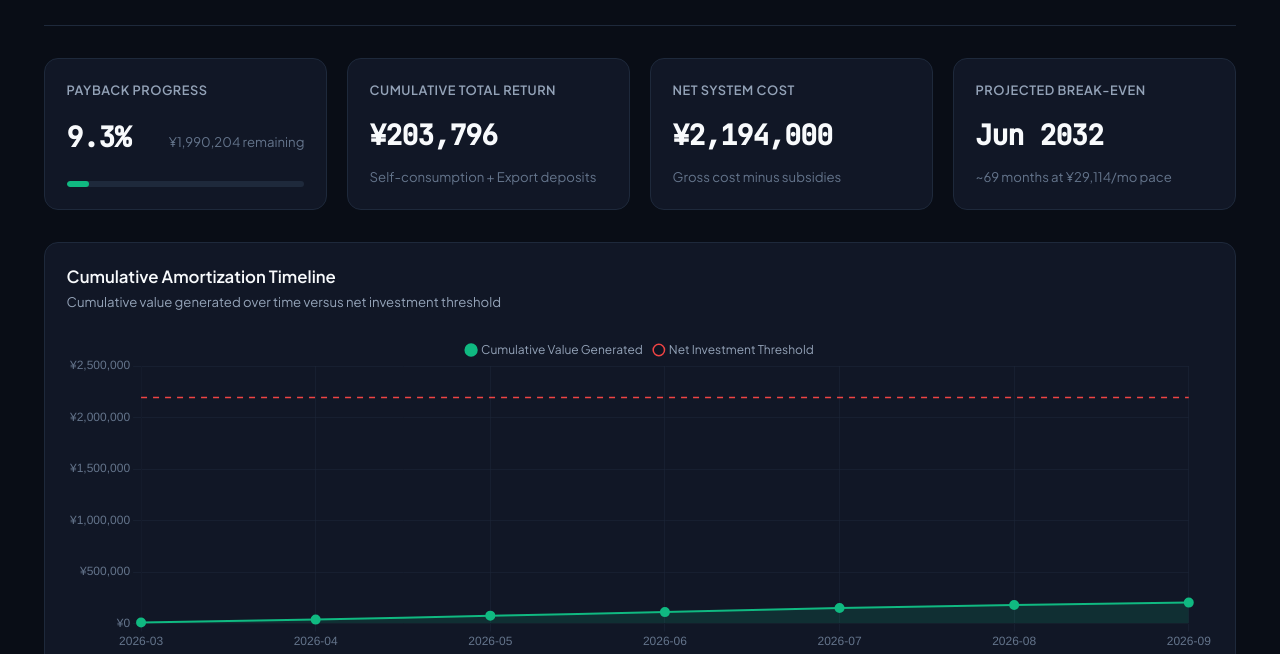
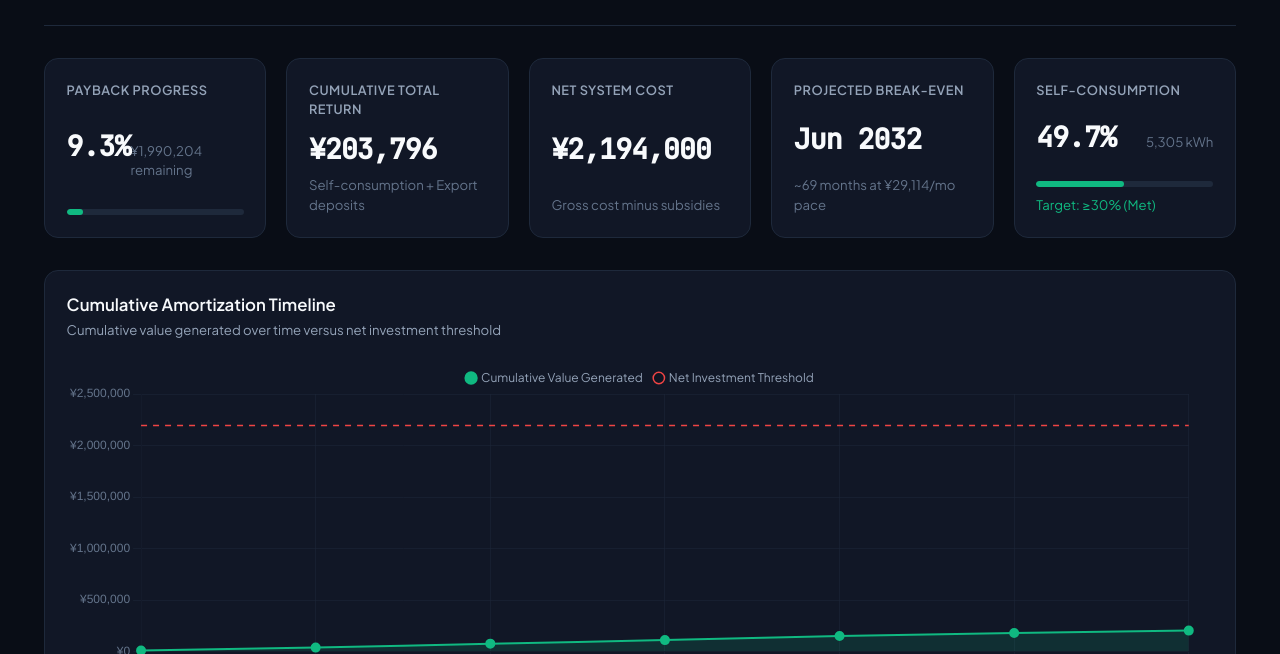
Before and after one commit to inexcession/solarDeprecation, a plain HTML site: page index.html in a window 1280 px wide. Shown: the part 146-800 px from the top of the page. Drawn offline with nearby package versions, Linux system fonts and the light colour scheme.

Commit message:
Add Self-Consumption metric card to top row and adjust grid styling

```diff
--- a/index.html
+++ b/index.html
@@ -58,6 +58,18 @@
         <span class="metric-label" id="breakEvenCardLabel" data-i18n="metricProjectedBreakEven">Projected Break-Even</span>
         <div class="metric-value" id="projectedBreakEven">--</div>
         <span class="metric-sub" id="monthlyPace" data-i18n="metricMonthlyPace">Based on active run-rate</span>
+      </div>
+
+      <div class="metric-card">
+        <span class="metric-label" data-i18n="metricSelfConsumption">Self-Consumption</span>
+        <div class="metric-value-group">
+          <span class="metric-value" id="selfConsumptionRate">--%</span>
+          <span class="metric-sub" id="selfConsumptionKwh">-- kWh</span>
+        </div>
+        <div class="progress-bar-container">
+          <div class="progress-bar-fill" id="selfConsumptionProgressBar" style="width: 0%;"></div>
+        </div>
+        <span class="metric-sub" id="selfConsumptionSub" style="margin-top: 0.5rem;" data-i18n="metricSubsidyTarget">Target: ≥30% (Subsidy)</span>
       </div>
     </section>
 
--- a/style.css
+++ b/style.css
@@ -179,7 +179,7 @@ body {
 /* Metrics Grid */
 .metrics-grid {
   display: grid;
-  grid-template-columns: repeat(auto-fit, minmax(240px, 1fr));
+  grid-template-columns: repeat(auto-fit, minmax(200px, 1fr));
   gap: 1.25rem;
 }
 
```
